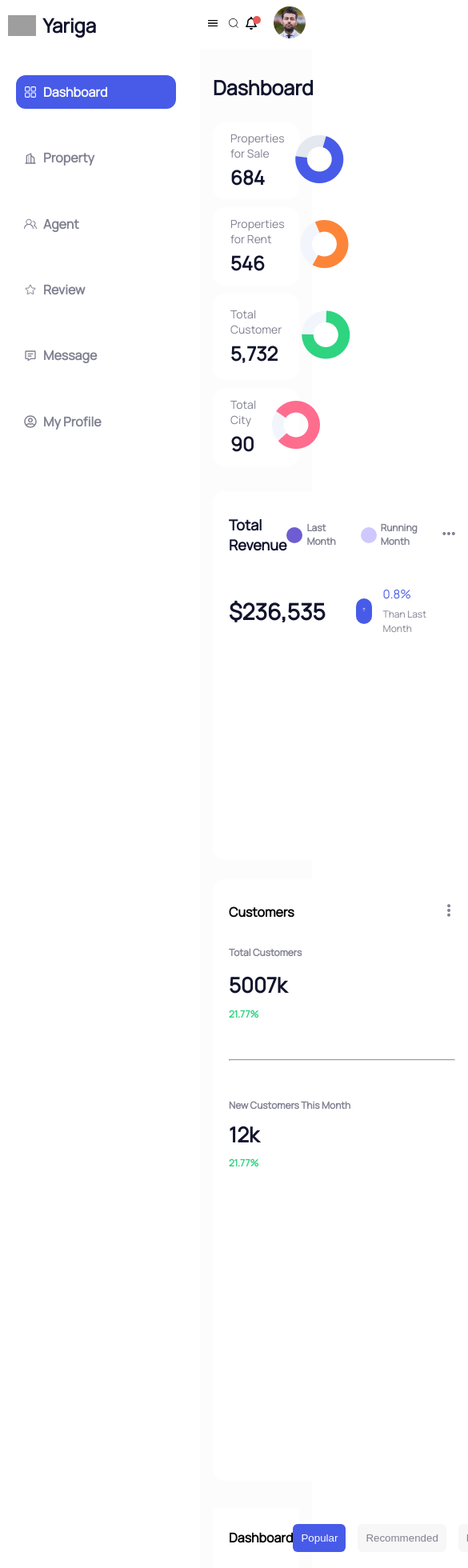
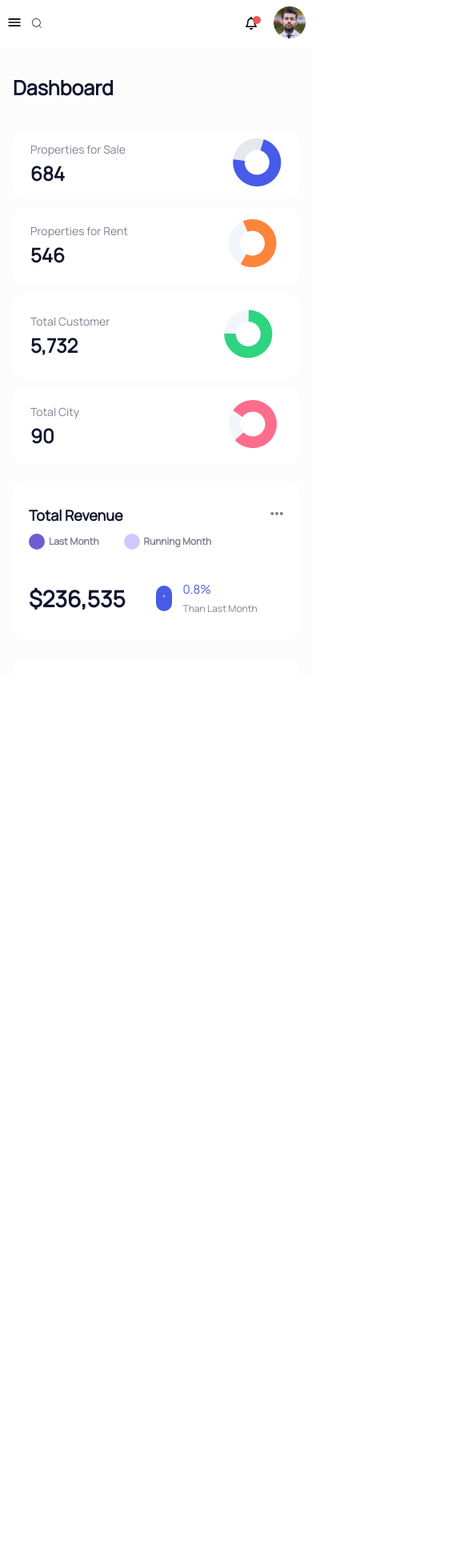
Before and after one commit to Asquare952/react-real-estate-dashboard, a React (Create React App) app: page /profile in a window 390 px wide. Shown: the top 1960 px of the page at 80% size, 585 px wide, since content can reach past the window. After the commit the page ends 844 px from the top, so only its background shows below. Built offline with nearby package versions, Linux system fonts and the light colour scheme; grey boxes are pictures that could not be loaded; a web font is replaced by a local one.

Commit message:
add responsiveness

```diff
--- a/src/component/properties/Properties.jsx
+++ b/src/component/properties/Properties.jsx
@@ -12,8 +12,8 @@ const Properties = ({ propertyList, value }) => {
     slidesToShow: 3,
     slidesToScroll: 2,
     initialSlide: 0,
-    autoplay: true,
-    cssEase: "linear",
+    // autoplay: true,
+    // cssEase: "linear",
     responsive: [
       {
         breakpoint: 1024,
@@ -21,7 +21,15 @@ const Properties = ({ propertyList, value }) => {
           slidesToShow: 3,
           slidesToScroll: 3,
           infinite: true,
-          dots: true,
+          // dots: true,
+        },
+      },
+      {
+        breakpoint: 768,
+        settings: {
+          slidesToShow: 2,
+          slidesToScroll: 2,
+          // initialSlide: 2,
         },
       },
       {
@@ -29,7 +37,7 @@ const Properties = ({ propertyList, value }) => {
         settings: {
           slidesToShow: 2,
           slidesToScroll: 2,
-          initialSlide: 2,
+          // initialSlide: 2,
         },
       },
       {
--- a/src/component/sideBar/sideBar.jsx
+++ b/src/component/sideBar/sideBar.jsx
@@ -6,7 +6,6 @@ import { Link } from "react-router-dom";
 // import SideBarData from "./utils/sidebardata";
 import { MdClose } from "react-icons/md";
 function SideBar({ aside, value, setValue }) {
-  const {} = aside[value];
   return (
     <>
       <aside className="sideBar">
--- a/src/pages/dashboard/Dashboard.jsx
+++ b/src/pages/dashboard/Dashboard.jsx
@@ -51,7 +51,12 @@ const Dashboard = () => {
             {/* total revenue */}
             <article className="total-revenue-span-2 grid-item">
               <div className="total-revenue-head">
-                <p className="total-revenue-title">Total Revenue</p>
+                <div className="total-revenue-title-container">
+                  <p className="total-revenue-title">Total Revenue</p>
+                  <div className="total-revenue-icon-container-mobile">
+                    <SlOptions className="total-revenue-icon" />
+                  </div>
+                </div>
                 <div className="total-revenue-head-right">
                   <div className="last-month">
                     <span className="eclipse-1"></span>
@@ -61,7 +66,7 @@ const Dashboard = () => {
                     <span className="eclipse-2"></span>
                     <p>Running Month</p>
                   </div>
-                  <div className="total-revenue-icon-container">
+                  <div className="total-revenue-icon-container-desktop">
                     <SlOptions className="total-revenue-icon" />
                   </div>
                 </div>
@@ -215,7 +220,7 @@ const Dashboard = () => {
         <section>
           <div className="property-list-container">
             <div className="property-list-head">
-              <h4 className="property-list-title">Dashboard</h4>
+              <h4 className="property-list-title">Property List</h4>
               <div className="property-list-cartigories-main-container">
                 <BtnPropertyList
                   propertyList={property}
--- a/src/pages/dashboard/dashboard.css
+++ b/src/pages/dashboard/dashboard.css
@@ -1,7 +1,7 @@
 .dashboard-container {
   display: flex;
   flex-direction: column;
-  gap: 10px;
+  gap: 20px;
 }
 .dashboard-title {
   margin-bottom: 1rem;
@@ -17,8 +17,9 @@
 }
 .dashboard-head-cards {
   display: flex;
+  justify-content: space-between;
   align-items: center;
-  gap: 13px;
+  /* gap: 13px; */
   border-radius: 15px;
   padding: 10px 22px 10px 22px;
   background-color: #ffffff;
@@ -46,16 +47,17 @@
     flex-direction: row;
     justify-content: space-between;
   }
+  .dashboard-head-cards {
+    gap: 20px;
+  }
 }
 /* dashboard grid */
 .dashboard-grid-container {
   display: grid;
-  grid-template-columns: repeat(3, 1fr);
   gap: 1.5rem;
-  margin-top: 1.3rem;
-  margin-bottom: 1.5rem;
 }
 .grid-item {
+  /* max-width: 100%; */
   border-radius: 15px;
   padding: 30px 20px;
   background-color: #ffffff;
@@ -63,6 +65,10 @@
 @media screen and (min-width: 1024px) {
   .dashboard-grid-container {
     display: grid;
+    grid-template-columns: repeat(3, 1fr);
+    gap: 1.5rem;
+    margin-top: 1.3rem;
+    margin-bottom: 1.5rem;
   }
   .total-revenue-span-2 {
     grid-column: span 2;
@@ -78,6 +84,11 @@
 }
 .total-revenue-head {
   display: flex;
+  flex-direction: column;
+  gap: 10px;
+}
+.total-revenue-title-container{
+  display: flex;
   justify-content: space-between;
   align-items: center;
 }
@@ -91,6 +102,9 @@
   display: flex;
   align-items: center;
   gap: 31px;
+}
+.total-revenue-icon-container-desktop{
+  display: none;
 }
 .eclipse-1 {
   width: 13px;
@@ -171,6 +185,20 @@
   font-size: 12px;
   line-height: 18px;
   color: #808191;
+}
+@media screen and (min-width: 768px) {
+  .total-revenue-head {
+    display: flex;
+    flex-direction: row;
+    justify-content: space-between;
+    align-items: center;
+  }
+  .total-revenue-icon-container-desktop{
+    display: flex;
+  }
+  .total-revenue-icon-container-mobile{
+    display: none;
+  }
 }
 /* total revenue end */
 
@@ -399,6 +427,10 @@ hr {
   align-items: center;
   gap: 10px;
 }
+.apartment-name-locaion-container img{
+  max-width: 100%;
+  height: auto;
+}
 .apartment-name-location {
   display: flex;
   flex-direction: column;
@@ -429,22 +461,29 @@ hr {
   display: flex;
   flex-direction: column;
   gap: 25px;
-  /* margin-top: 2rem; */
   padding: 20px;
   background-color: #ffffff;
 }
 .property-list-head {
   display: flex;
-  justify-content: space-between;
-  align-items: center;
+  flex-direction: column;
+  gap: 10px;
+  /* justify-content: space-between; */
+  /* align-items: center; */
+}
+.property-list-title {
+  font-weight: 600;
+  font-size: 18px;
+  line-height: 24.59px;
+  color: #11142d;
 }
 .property-list-cartigories-btn-container {
   display: flex;
   align-items: center;
   gap: 15px;
+  flex-wrap: nowrap;
 }
 .cart-btn {
-  /* width: 75px; */
   border: none;
   border-radius: 6px;
   padding: 10px;
@@ -457,14 +496,59 @@ hr {
   color: #fcfcfc;
   background-color: #475be8;
 }
-/* .property-list-main{
-  margin-top: 2rem;
+/* .list{
+  display: flex;
+  gap: 1rem;
 } */
-.property-img-container img{
+.property-img-container img {
   max-width: 329px;
-  /* max-width: 100%; */
-  /* height: auto; */
+  width: 100%;
   aspect-ratio: 16 / 9;
   border-radius: 10px;
+  margin-bottom: 20px;
+}
+.property-details-container {
+  display: flex;
+  align-items: center;
+  gap: 71px;
+}
+.property-details-left {
+  display: flex;
+  flex-direction: column;
+  gap: 3px;
+}
+.property-details-left h4 {
+  font-weight: 600;
+  font-size: 16px;
+  line-height: 24px;
+  color: #11142d;
+}
+.property-details-left p {
+  font-weight: 400;
+  font-size: 14px;
+  line-height: 22px;
+  color: #808191;
+}
+.property-details-right {
+  font-weight: 600;
+  font-size: 12px;
+  line-height: 16.39px;
+  border-radius: 4px;
+  padding: 7px 9px 7px 9px;
+  color: #475be8;
+  background-color: #dadefa;
+}
+@media screen and (min-width: 540px) {
+  .property-list-head {
+    display: flex;
+    flex-direction: row;
+    justify-content: space-between;
+    align-items: center;
+  }
+  .property-list-cartigories-btn-container {
+    display: flex;
+    align-items: center;
+    gap: 15px;
+  }
 }
 /* property list end*/
--- a/src/pages/dashboard/utils/propertyListData.js
+++ b/src/pages/dashboard/utils/propertyListData.js
@@ -7,7 +7,7 @@ const propertyList = [
         name: "Star Sun Hotel & Apartment",
         location: "North Carolina, USA",
         image: "/images/popular-property-1.png",
-        price: "$500",
+        price: "$800",
       },
       {
         name: "Letdo Ji Hotel & Apartment",
@@ -19,7 +19,7 @@ const propertyList = [
         name: "Metro Jayakar Apartment",
         location: "North Carolina, USA",
         image: "/images/popular-property-property-3.png",
-        price: "$500",
+        price: "$600",
       },
       {
         name: "Star Sun Hotel & Apartment",
@@ -37,7 +37,7 @@ const propertyList = [
         name: "Metro Jayakar Apartment",
         location: "North Carolina, USA",
         image: "/images/popular-property-property-6.jpg",
-        price: "$500",
+        price: "$1000",
       },
     ],
   },
--- a/src/pages/layout/layout.css
+++ b/src/pages/layout/layout.css
@@ -1,9 +1,18 @@
+.grid-container {
+  display: grid;
+  grid-template-columns: 1fr;
+  grid-template-rows: 0.2fr 3fr;
+  grid-template-areas: "header" " main";
+  /* height: 100vh; */
+}
+@media screen and (min-width: 992px) {
   .grid-container {
     display: grid;
     grid-template-columns: 250px 1fr 1fr 1fr;
     grid-template-rows: 0.2fr 3fr;
     grid-template-areas: "sideBar header header header" "sideBar main main main";
     height: 100vh;
+  }
 }
 .header {
   grid-area: header;
@@ -15,6 +24,9 @@
 .header-content {
   display: flex;
   justify-content: space-between;
+}
+.menubar-icon{
+  font-size: 20px;
 }
 .search-input-menubar {
   display: flex;
@@ -75,6 +87,9 @@
   .menubar-icon-container {
     display: none;
   }
+  .menubar-icon {
+    cursor: pointer;
+  }
 }
 @media screen and (min-width: 820px) {
   .name-role {
@@ -109,8 +124,7 @@
 
 /* sideBar style  */
 .sideBar {
-    grid-area: sideBar;
-    position: fixed;
+  display: none;
 }
 .sidebar-content {
   display: flex;
@@ -123,7 +137,7 @@
   padding: 15px 30px 0px 10px;
   margin-bottom: 25px;
 }
-  .close-icon{
+.close-icon {
   display: none;
   font-size: 20px;
   cursor: pointer;
@@ -142,9 +156,6 @@
   line-height: 34.15px;
   color: #11142d;
 }
-  /* .nav-container {
-    margin-top: 1rem;
-  } */
 .nav-container .sidebar-link {
   display: flex;
   flex-direction: column;
@@ -173,16 +184,23 @@
   color: #fcfcfc;
   background-color: #475be8;
 }
+@media screen and (min-width: 992px) {
+  .sideBar {
+    display: flex;
+    grid-area: sideBar;
+    position: fixed;
+  }
+}
 /* sideBar style end */
 
 /* main syle */
 .main {
   grid-area: main;
+  overflow-y: auto;
   background: #fcfcfc;
   height: 100%;
-
 }
-  .main-container{
+.main-container {
   max-width: 1300px;
   width: 100%;
   margin-top: 2rem;
```
Lines whose indentation alone changed are shown as unchanged.
